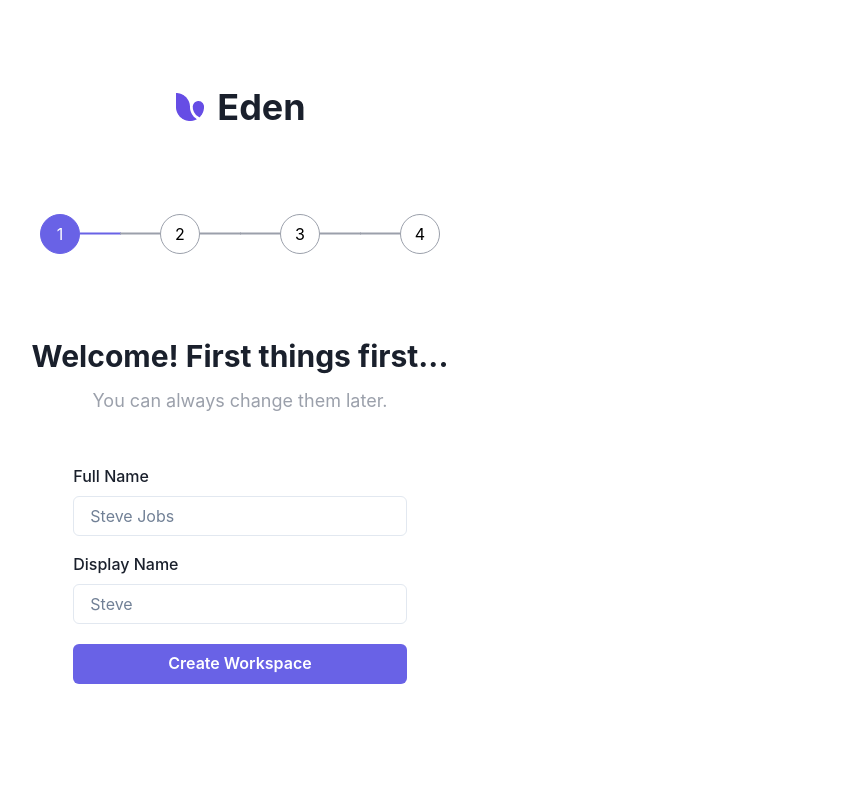
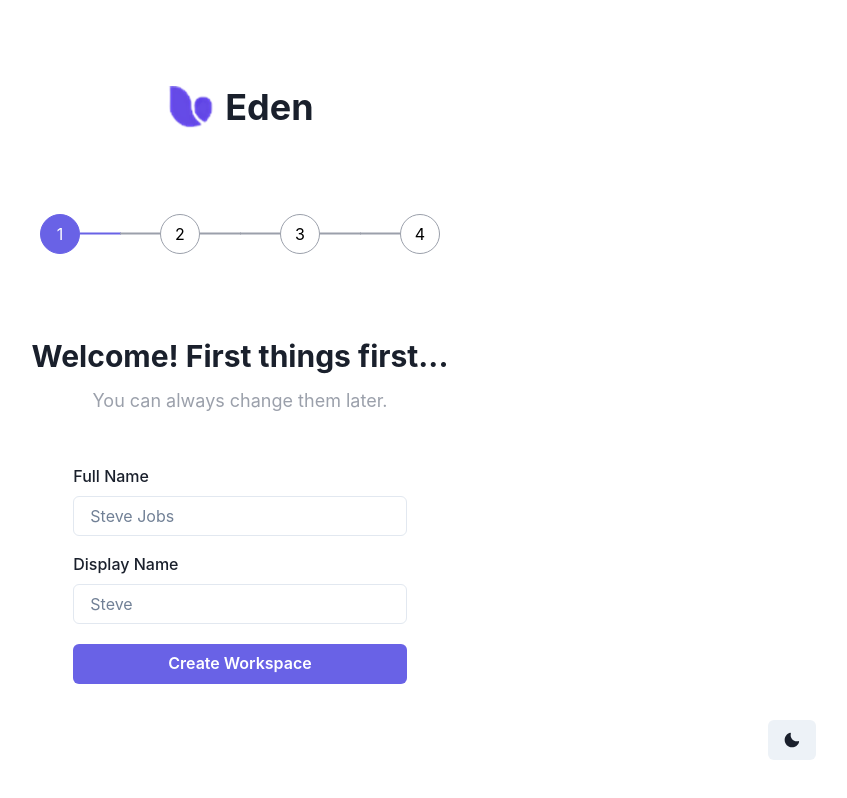
Before and after one commit to Mihir-Karbelkar/eden-onboarding, a React (Create React App) app: page / in a window 1280 px wide. Shown: the whole page, without its empty margins (400-1247 px from the left). Built offline with nearby package versions, Linux system fonts and the light colour scheme; a web font is replaced by a local one.

Commit message:
Added dark mode

```diff
--- a/package.json
+++ b/package.json
@@ -3,6 +3,7 @@
   "version": "0.1.0",
   "private": true,
   "dependencies": {
+    "@chakra-ui/icons": "^2.0.8",
     "@chakra-ui/react": "^2.2.8",
     "@emotion/react": "^11.10.0",
     "@emotion/styled": "^11.10.0",
--- a/src/App.css
+++ b/src/App.css
@@ -4,7 +4,7 @@
   background-color: transparent;
 }
 .stepper-scrollbar::-webkit-scrollbar-track {
-  background-color: white;
+  background-color: transparent;
   border-radius: 10px;
 }
 .stepper-scrollbar::-webkit-scrollbar-thumb {
--- a/src/App.tsx
+++ b/src/App.tsx
@@ -1,15 +1,26 @@
 import { Fragment } from 'react';
 import './App.css';
 import MultiStep from './components/multi-step-component';
-import { Box, Image, Container, Text, useMediaQuery } from '@chakra-ui/react';
+import {
+  Box,
+  Image,
+  Container,
+  Text,
+  useMediaQuery,
+  useColorMode,
+  Button,
+} from '@chakra-ui/react';
 import Logo from './assets/logo.png';
 import UserDetails from './components/onboarding-form/user-details';
 import WorkspaceDetails from './components/onboarding-form/workspace-details';
 import UsageDetails from './components/onboarding-form/usage-details';
 import WizardComplete from './components/onboarding-form/wizard-complete';
+import { MoonIcon, SunIcon } from '@chakra-ui/icons';
 
 function App() {
   const [isMobile] = useMediaQuery('(max-width: 600px)');
+  const { colorMode, toggleColorMode } = useColorMode();
+
   return (
     <Fragment>
       <Container centerContent pt={isMobile ? '5vh' : '10vh'}>
@@ -20,8 +31,8 @@ function App() {
         >
           <Image
             src={Logo}
-            marginRight={3}
-            height={isMobile ? '42px' : '100%'}
+            marginRight={2}
+            height={isMobile ? '50px' : '42px'}
           />
           <Text fontSize={isMobile ? '5xl' : '4xl'} fontWeight="bold">
             Eden
@@ -39,6 +50,11 @@ function App() {
           <WizardComplete />
         </MultiStep>
       </Container>
+      <Box position={'absolute'} right={'5%'} bottom={'5%'}>
+        <Button onClick={toggleColorMode}>
+          {colorMode === 'light' ? <MoonIcon /> : <SunIcon />}
+        </Button>
+      </Box>
     </Fragment>
   );
 }
--- a/src/components/card-content.tsx
+++ b/src/components/card-content.tsx
@@ -1,4 +1,4 @@
-import { Box, Text } from '@chakra-ui/react';
+import { Box, Text, useColorMode } from '@chakra-ui/react';
 import { RiUserFill, RiTeamFill } from 'react-icons/ri';
 import { PURPLE, TEXT_GRAY } from '../constants';
 import { UsageRadioOptionsType } from '../types/component-types';
@@ -9,6 +9,7 @@ const CardContent = (props: {
   isMobile: boolean;
 }) => {
   const { value, isChecked, isMobile } = props;
+  const { colorMode } = useColorMode();
   switch (value) {
     case 'individual':
       return (
@@ -20,7 +21,9 @@ const CardContent = (props: {
           >
             <RiUserFill
               size={isMobile ? '2em' : '1.5em'}
-              color={isChecked ? PURPLE : 'black'}
+              color={
+                isChecked ? PURPLE : colorMode === 'dark' ? 'white' : 'black'
+              }
             />
           </Box>
 
@@ -42,7 +45,9 @@ const CardContent = (props: {
           >
             <RiTeamFill
               size={isMobile ? '2em' : '1.5em'}
-              color={isChecked ? PURPLE : 'black'}
+              color={
+                isChecked ? PURPLE : colorMode === 'dark' ? 'white' : 'black'
+              }
             />
           </Box>
           <Text mt={4} fontWeight="bold">
--- a/src/components/multi-step-component/MultiStep.tsx
+++ b/src/components/multi-step-component/MultiStep.tsx
@@ -1,4 +1,4 @@
-import { Box } from '@chakra-ui/react';
+import { Box, useColorMode } from '@chakra-ui/react';
 import React, { Fragment, useEffect, useState } from 'react';
 import {
   MultiStepPropType,
@@ -80,6 +80,7 @@ const MultiStepPagination = (props: MultiStepPaginationProps) => {
   const { currentStep, stepCount, arrowWidth = 40, boxWidth = 40 } = props;
   const { jumptToStep } = useMultiStep();
   const [isMobile] = useMediaQuery('(max-width: 600px)');
+  const { colorMode } = useColorMode();
 
   useEffect(() => {
     const elementToCenter = document.getElementById(`page-${currentStep}`);
@@ -155,14 +156,22 @@ const MultiStepPagination = (props: MultiStepPaginationProps) => {
                   height={`${boxWidth}px`}
                   borderRadius={'50%'}
                   border={`1px solid ${
-                    step <= currentStep ? PURPLE : LIGHT_GRAY
+                    step <= currentStep
+                      ? PURPLE
+                      : colorMode === 'dark'
+                      ? 'white'
+                      : LIGHT_GRAY
                   }`}
                   display="flex"
                   position={'relative'}
                   justifyContent={'center'}
                   alignItems="center"
                   backgroundColor={step <= currentStep ? PURPLE : 'auto'}
-                  textColor={step <= currentStep ? 'white' : 'black'}
+                  textColor={
+                    step <= currentStep || colorMode === 'dark'
+                      ? 'white'
+                      : 'black'
+                  }
                   _before={leftArrow}
                   _after={rightArrow}
                   onClick={() => {
--- a/src/components/onboarding-form/workspace-details.tsx
+++ b/src/components/onboarding-form/workspace-details.tsx
@@ -7,6 +7,7 @@ import {
   InputGroup,
   InputLeftAddon,
   Text,
+  useColorMode,
 } from '@chakra-ui/react';
 import { useForm } from 'react-hook-form';
 import { useDispatch } from 'react-redux';
@@ -32,6 +33,7 @@ const WorkspaceDetails = () => {
     );
     nextStep();
   });
+  const { colorMode } = useColorMode();
   return (
     <Box
       justifyContent="center"
@@ -66,8 +68,8 @@ const WorkspaceDetails = () => {
             </Text>
             <InputGroup>
               <InputLeftAddon
-                backgroundColor={'#F4F6F9'}
-                color={TEXT_GRAY}
+                backgroundColor={colorMode === 'light' ? '#F4F6F9' : 'auto'}
+                color={colorMode === 'light' ? TEXT_GRAY : 'auto'}
                 children="www.eden.com/"
               />
               <Input placeholder="Example" {...register('workspaceUrl')} />
--- a/src/index.css
+++ b/src/index.css
@@ -10,3 +10,7 @@ body {
   display: inline-block;
   vertical-align: middle;
 }
+#root {
+  height: 100vh;
+  position: relative;
+}
--- a/src/index.tsx
+++ b/src/index.tsx
@@ -3,14 +3,18 @@ import ReactDOM from 'react-dom/client';
 import './index.css';
 import App from './App';
 import reportWebVitals from './reportWebVitals';
-import { ChakraProvider } from '@chakra-ui/react';
+import { ChakraProvider, ColorModeScript } from '@chakra-ui/react';
 import { Provider } from 'react-redux';
 
 import store from './redux/store';
+import theme from './theme';
 const root = ReactDOM.createRoot(
   document.getElementById('root') as HTMLElement
 );
 root.render(
+  <>
+    <ColorModeScript initialColorMode={theme.config.initialColorMode} />
+
     <Provider store={store}>
       <React.StrictMode>
         <ChakraProvider>
@@ -18,6 +22,7 @@ root.render(
         </ChakraProvider>
       </React.StrictMode>
     </Provider>
+  </>
 );
 
 // If you want to start measuring performance in your app, pass a function
--- /dev/null
+++ b/src/theme.ts
@@ -0,0 +1,10 @@
+import { extendTheme, type ThemeConfig } from '@chakra-ui/react';
+
+const config: ThemeConfig = {
+  initialColorMode: 'light',
+  useSystemColorMode: false,
+};
+
+const theme = extendTheme({ config });
+
+export default theme;
```
Also changed, not shown: src/assets/logo.png, 1 other file (tests, documents, lock files or other folders). Lines whose indentation alone changed are shown as unchanged.
